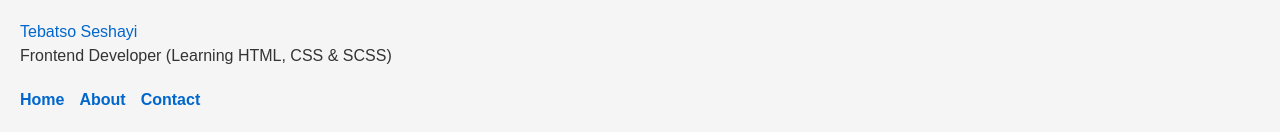
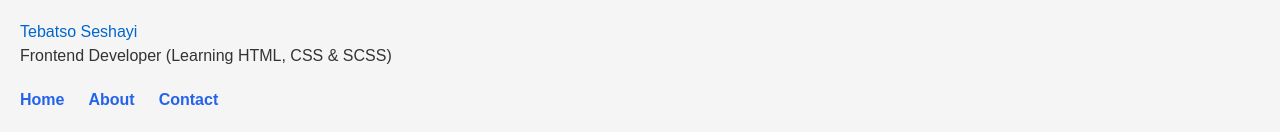
Before and after one commit to tibz-dev/htmllearn, a plain HTML site: page index.html in a window 1280 px wide. Shown: the top 132 px of the page. Drawn offline with nearby package versions, Linux system fonts and the light colour scheme.

Commit message:
Apply Flexbox to Navigation (CSS-level understanding)

```diff
--- a/index.html
+++ b/index.html
@@ -27,11 +27,16 @@
         <p>Frontend Developer (Learning HTML, CSS & SCSS)</p>
     </header>
 
-    <!-- Semantic navigation -->
-    <nav class="main-nav">
-        <a href="#">Home</a>
-        <a href="#">About</a>
-        <a href="#">Contact</a>
+
+    <nav class="flex gap-6 mb-6">
+    <!--
+        flex       → enables Flexbox
+        gap-6      → spacing between items
+        mb-6       → margin-bottom
+    -->
+    <a href="#" class="font-bold text-blue-600">Home</a>
+    <a href="#" class="font-bold text-blue-600">About</a>
+    <a href="#" class="font-bold text-blue-600">Contact</a>
     </nav>
 
     <!-- Main content -->
```
